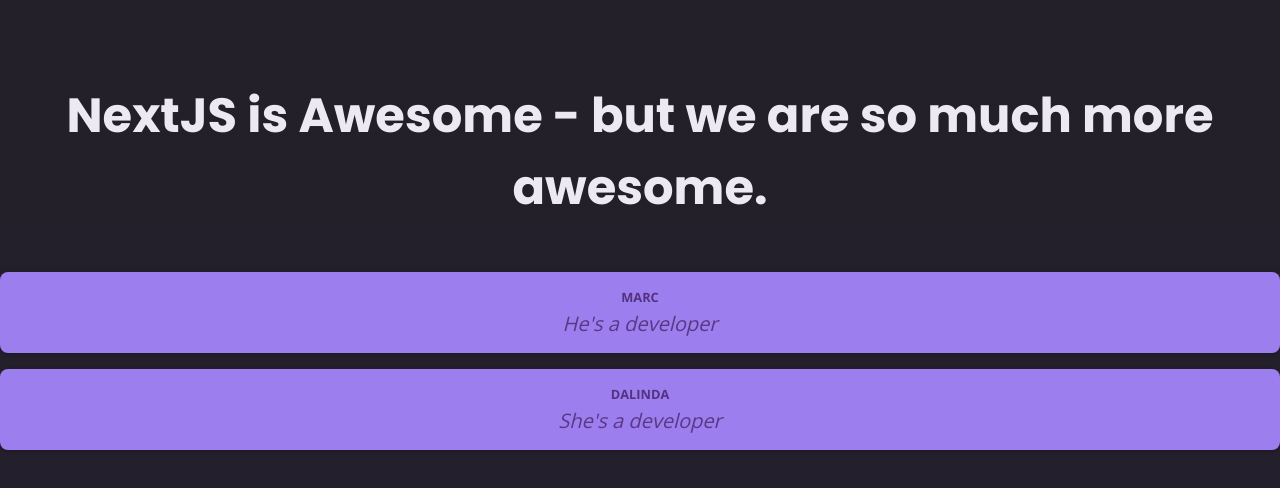
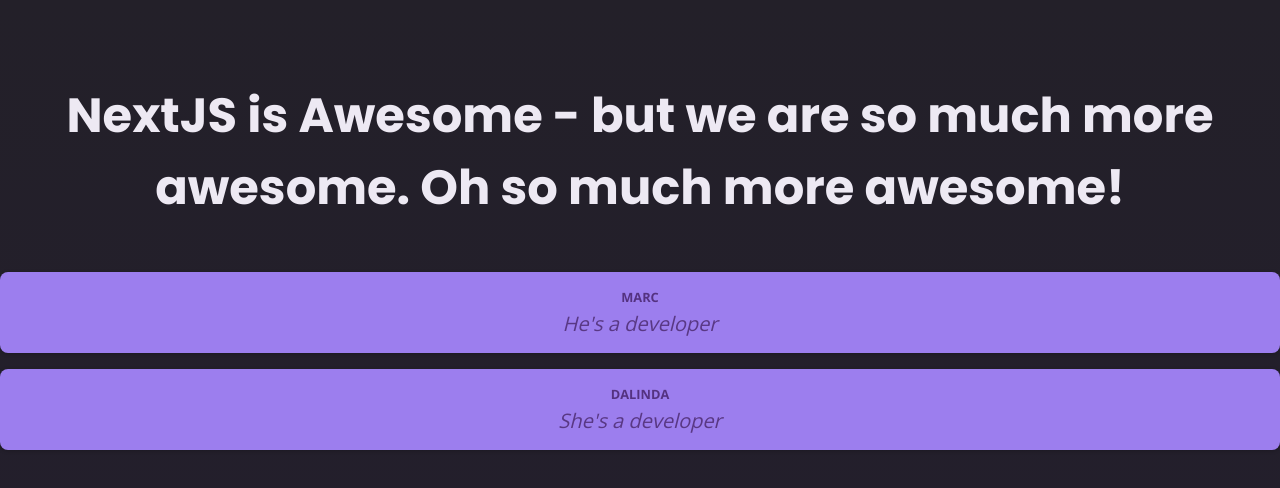
Before and after one commit to marcstreeter/becadev, a Next.js app: page /awesome in a window 1280 px wide. Shown: the top 488 px of the page. Built offline with nearby package versions, Linux system fonts and the light colour scheme.

Commit message:
chore: added next config to be amenable to github pages

```diff
--- a/app/awesome/page.tsx
+++ b/app/awesome/page.tsx
@@ -8,7 +8,7 @@
 export default function AwesomePage() {
     return (
         <main>
-            <h1>NextJS is Awesome - but we are so much more awesome.</h1>
+            <h1>NextJS is Awesome - but we are so much more awesome. Oh so much more awesome!</h1>
             <Box author="Marc" body="He's a developer" />
             <Box author="Dalinda" body="She's a developer" />
         </main>
--- a/next.config.mjs
+++ b/next.config.mjs
@@ -2,6 +2,7 @@
 const nextConfig = {
     distDir: 'docs', // this is the directory I wish to use for github pages and where I store CNAME
     output: 'export', // this allows for static sites like those used by github pages
+    assetPrefix: 'media', // github pages does not support the default naming schema of nextjs "_static"
 };
 
 export default nextConfig;
```
